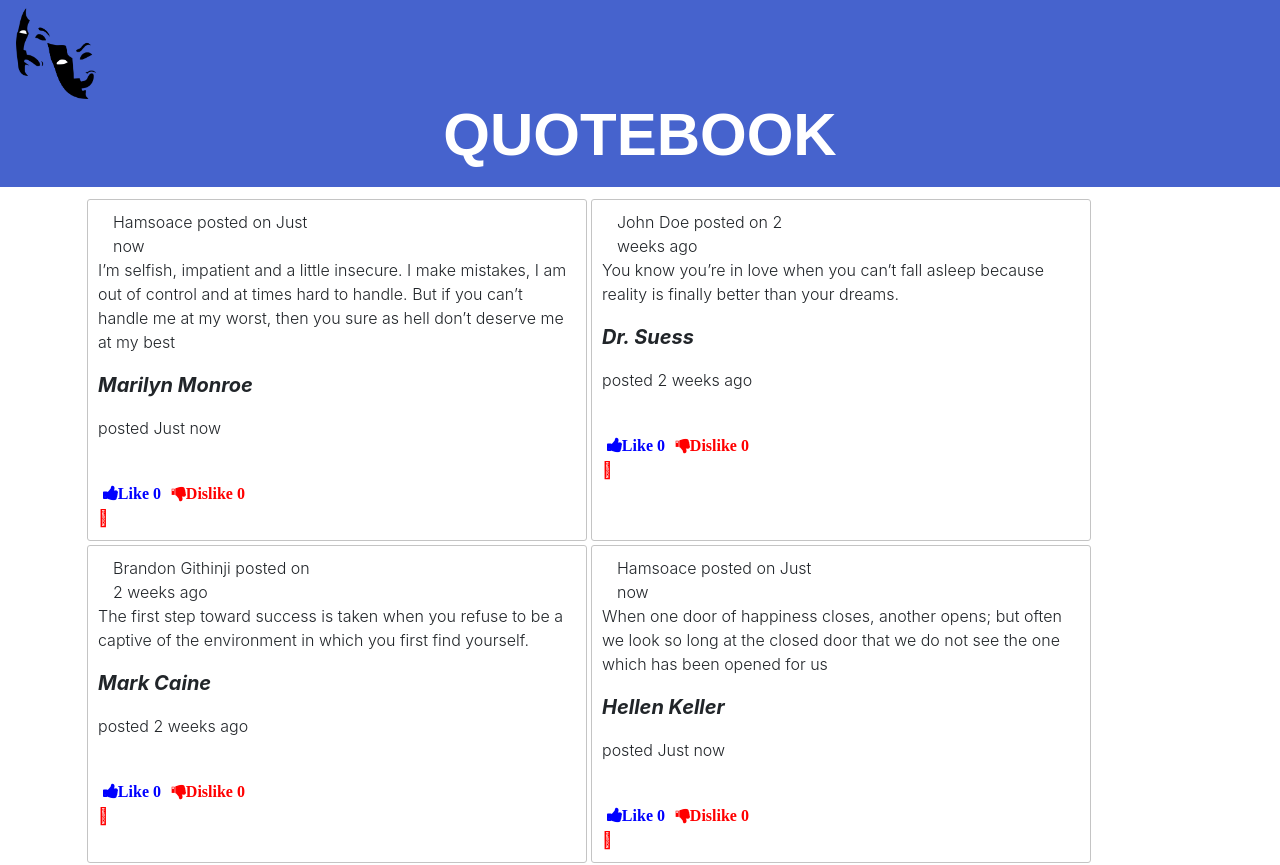
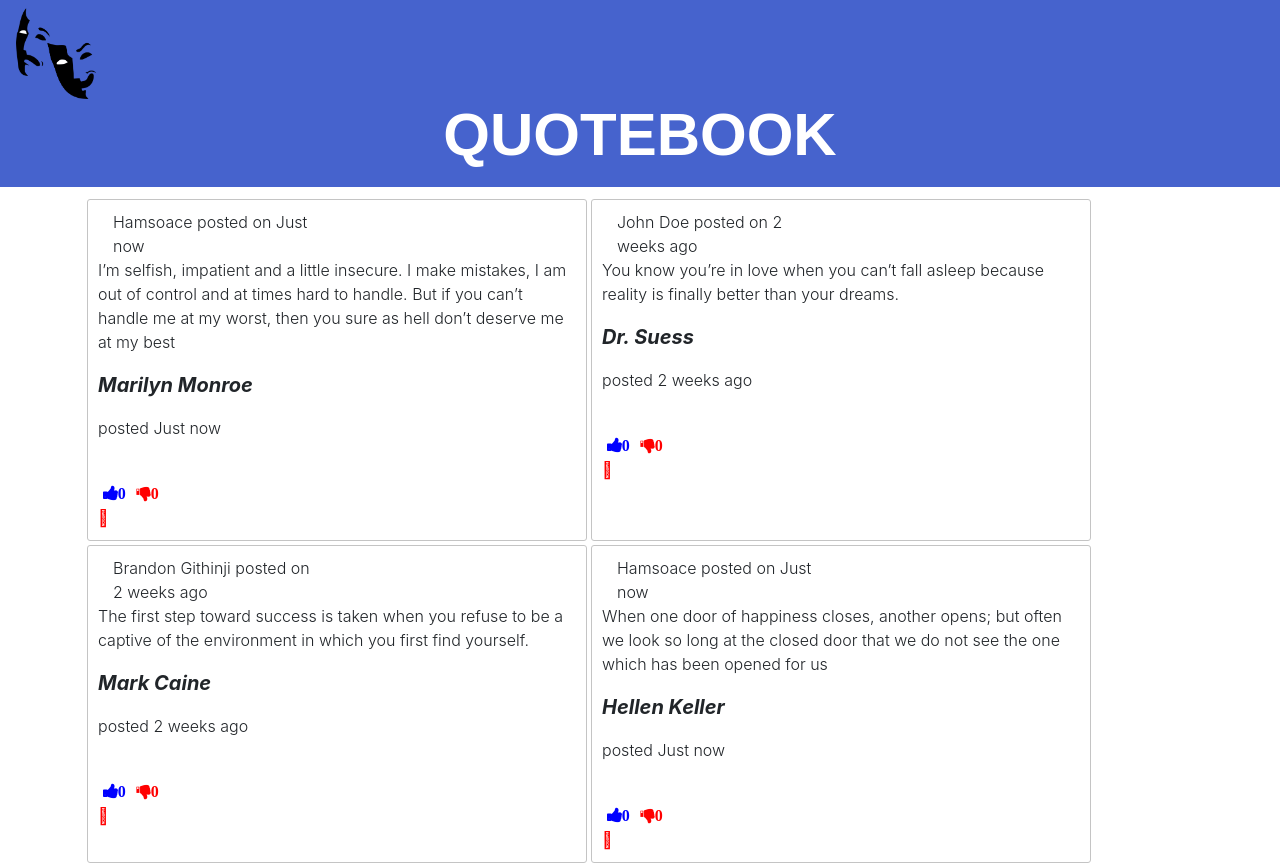
Before and after one commit to 254Davidhashisoma/quotebook, an Angular app: page / in a window 1280 px wide. Shown: the top 865 px of the page. Built offline with nearby package versions, Linux system fonts and the light colour scheme.

Commit message:
like and dislike button polishing

```diff
--- a/src/app/quotes-detail/quotes-detail.component.html
+++ b/src/app/quotes-detail/quotes-detail.component.html
@@ -5,8 +5,8 @@
 
     <br>
     <div class="buttons">
-        <i class="fa fa-thumbs-up like" (click)='like()'>Like {{upvote}}</i>
-        <i class="fa fa-thumbs-down dislike" (click)='unlike()'>Dislike {{downvote}}</i>
+        <i class="fa fa-thumbs-up like" (click)='like()'>{{upvote}}</i>
+        <i class="fa fa-thumbs-down dislike" (click)='unlike()'>{{downvote}}</i>
 
     </div>
 </div>
```
